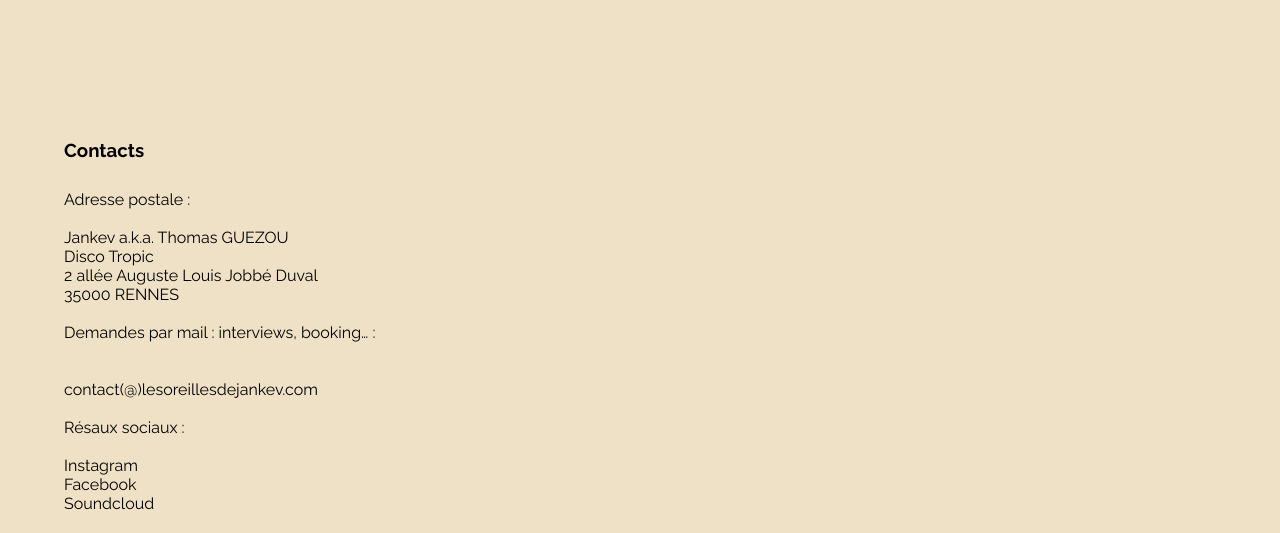
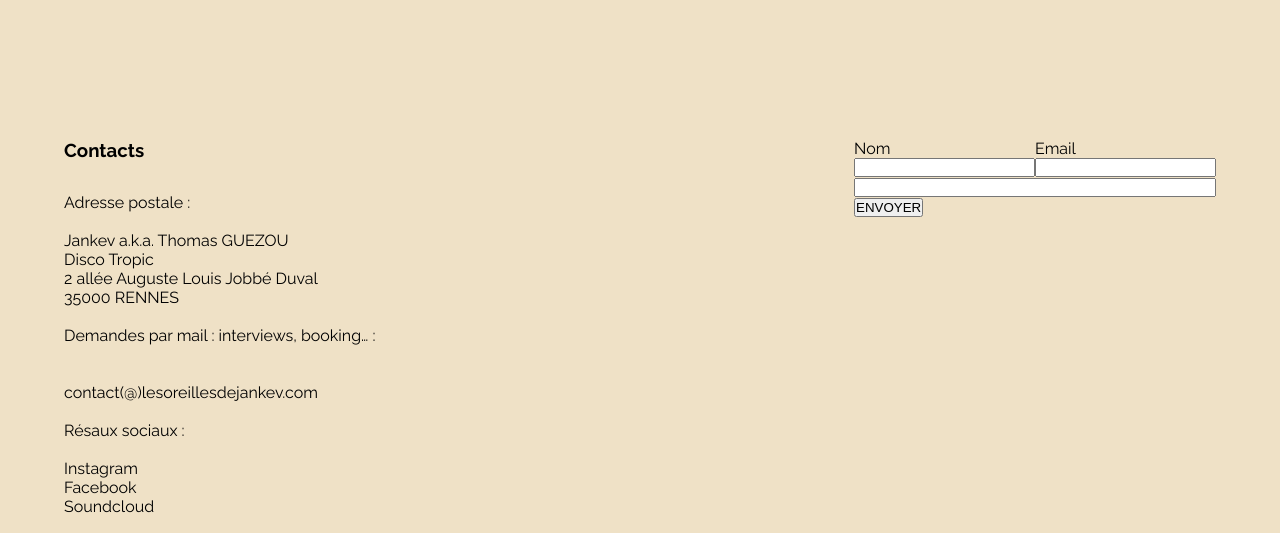
Before and after one commit to suppernovha/Jankev, a website: page booking.html in a window 1280 px wide. Shown: the part 267-800 px from the top of the page. Drawn offline with Linux system fonts and the light colour scheme; a web font is replaced by a local one.

Commit message:
début du formulaire, reste les dimensions et le placement

```diff
--- a/booking.html
+++ b/booking.html
@@ -29,8 +29,8 @@
             <main>
                 <h1>JANKEV</h1>
                 <h2>DISCO, HOUSE AND TROPICAL FLAVOURS</h2>
-                <div>
-                    <div class="txt_booking">
+                <div class="booking">
+                    <div class="booking__txt">
                         <h3 class="txt_booking__title">Contacts</h3>
                         <p>Adresse postale :
                             <br/><br/>
@@ -46,6 +46,22 @@
                             Soundcloud<br/>
                             </p>
                     </div>
+                    <form action="" method="get">
+                        <div class="form__row">
+                            <div class="form__info">
+                                <label for="name">Nom</label>
+                                <input type="text" name="name" required>
+                            </div>
+                            <div class="form__info">
+                                <label for="email">Email</label>
+                                <input type="email" name="email" required>
+                            </div>
+                        </div>
+                        <div>
+                            <input type="text" class="form__txt">
+                        </div>
+                        <input type="submit" value="ENVOYER">
+                    </form>
                 </div>
             </main>
             <footer>
--- a/scss/composants/_composants.scss
+++ b/scss/composants/_composants.scss
@@ -13,3 +13,19 @@
         right: 10%;
     }
 }
+
+.form {
+
+    &__row {
+    display: flex;
+    }
+    &__txt {
+    width: 99%;
+    }
+    &__info {
+    display: flex;
+    flex-direction: column;
+    justify-content: space-between;
+    align-content: space-between;
+    }
+}
--- a/scss/layout/_booking.scss
+++ b/scss/layout/_booking.scss
@@ -1,6 +1,16 @@
-.txt_booking {
+.booking {
+    display:flex;
+    flex-direction: row;
+    justify-content: space-between;
+
     padding-top: 8.9rem;
+    &__txt {
+
+    }
     &__title {
-        margin-bottom: 1.8rem;
+        margin-bottom: 1.5rem;
+    }
+    & h3 {
+        margin-bottom: 2rem;
     }
 }
```
Also changed, not shown: scss/main.css, style.css, 3 other files.
